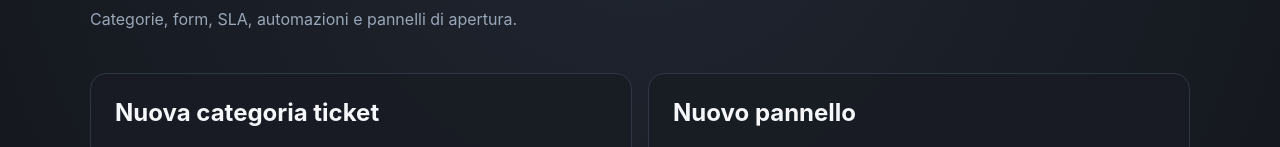
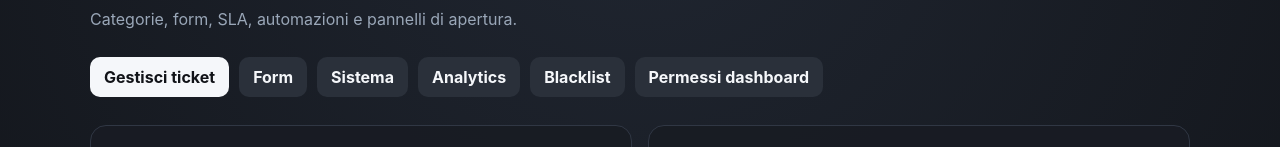
Before and after one commit to haxurus/Dispatch, a Next.js app in the folder apps/web/: page /dashboard/1/tickets in a window 1280 px wide. Shown: the part 138-285 px from the top of the page. Built offline with nearby package versions, Linux system fonts and the light colour scheme; no server answers.

Commit message:
Link forms administration from dashboard

```diff
--- a/apps/web/app/dashboard/[guildId]/tickets/page.tsx
+++ b/apps/web/app/dashboard/[guildId]/tickets/page.tsx
@@ -445,6 +445,7 @@
         </div>
         <div className="actions">
           <a className="button" href={`/dashboard/${guildId}/tickets/manage`}>Gestisci ticket</a>
+          <a className="button secondary" href={`/dashboard/${guildId}/forms`}>Form</a>
           <a className="button secondary" href={`/dashboard/${guildId}/tickets/system`}>Sistema</a>
           <a className="button secondary" href={`/dashboard/${guildId}/tickets/analytics`}>Analytics</a>
           <a className="button secondary" href={`/dashboard/${guildId}/tickets/security`}>Blacklist</a>
```
